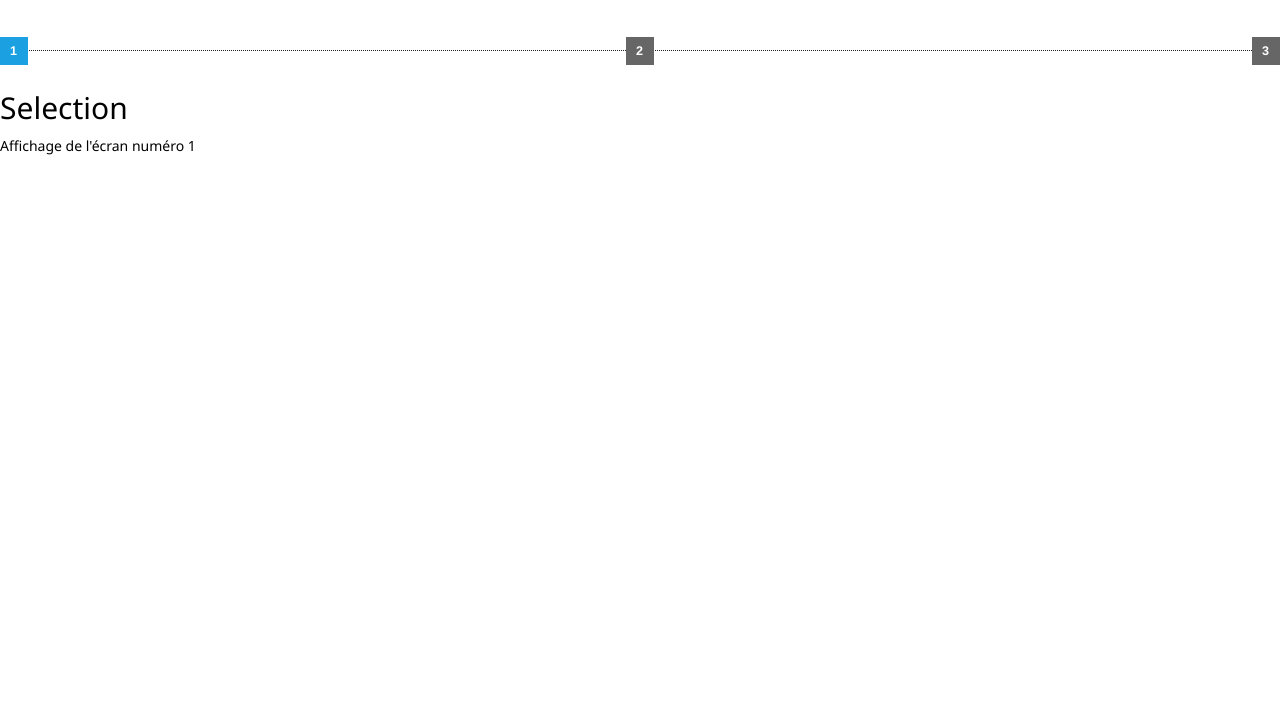
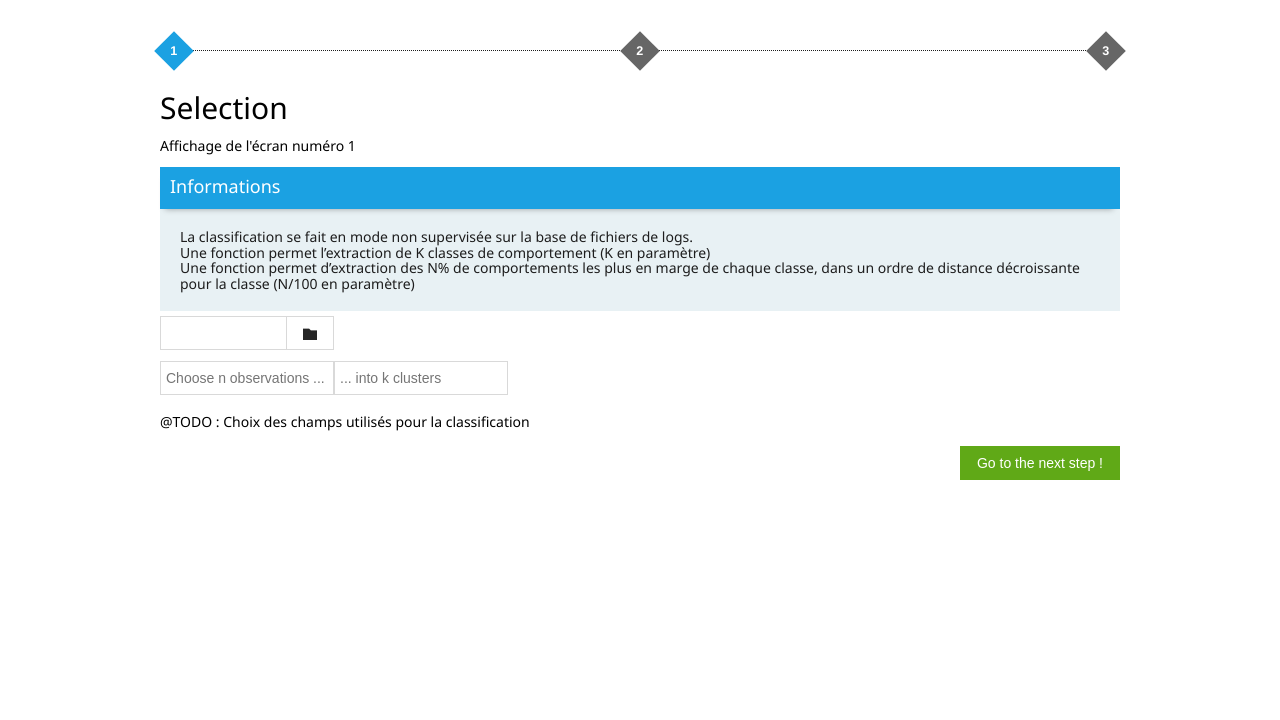
Before and after one commit to Altraya/detection_spam, a Django app: a page that uses detection_spam_project/templates/base.html in a window 1280 px wide. Shown: the top 720 px of the page. Before the commit the page ends 155 px from the top, so only its background shows below. Run offline with Django 3.2, Linux system fonts and the light colour scheme.

Commit message:
Vue du 1er ecran termine manque seulement le form post et la partie choix des champs utilises a voir avec le reste du groupe

```diff
--- a/detection_spam_project/clustering/templates/ecran1.html
+++ b/detection_spam_project/clustering/templates/ecran1.html
@@ -1,7 +1,7 @@
 {% extends "base.html" %}
 {% block title %}{{ block.super }} Accueil {% endblock %}
 {% block stepper %}
-    <div class="stepper" id="stepper"></div>
+    <div class="stepper diamond" id="stepper"></div>
     <script>
         $(function(){
             $("#stepper").stepper();
@@ -10,6 +10,70 @@
 {% endblock %}
 
 {% block content %}
-    <h2>Selection</h2>
-    <p>Affichage de l'écran numéro {{id_screen}}</p>
+	<div class="row cells1">
+		<div class="cell">
+		    <h2>Selection</h2>
+		    <p>Affichage de l'écran numéro {{id_screen}}</p>
+		    <div id="info">
+		    	<div class="panel">
+				    <div class="heading">
+				        <span class="title">Informations</span>
+				    </div>
+				    <div class="content padding20">
+				        La classification se fait en mode non supervisée sur la base de fichiers de logs.<br/>
+
+				        Une fonction permet l’extraction de K classes de comportement (K en paramètre)<br/>
+
+				        Une fonction permet d’extraction des N% de comportements les plus en marge de chaque classe, dans un ordre de distance décroissante
+						pour la classe (N/100 en paramètre)<br/>
+				    </div>
+				</div>
+		    </div>
+		</div>
+	</div>
+
+	<div class="row cells1">
+		<div class="cell">
+		    <form>
+
+				<div class="row cells1">
+					<div class="cell">
+		    			<div class="input-control file" data-role="input">
+			    			<input type="file">
+				    		<button class="button">
+				    			<span class="mif-folder"></span>
+				    		</button>
+						</div>
+					</div>
+				</div>
+
+				<div class="row cells2 flexi">
+					<div class="cell">
+						<div class="input-control text">
+						    <input type="text" placeholder="Choose n observations ...">
+						</div>
+					</div>
+					<div class="cell">
+						<div class="input-control text">
+						    <input type="text" placeholder="... into k clusters">
+						</div>
+					</div>
+				</div>
+
+				<div class="row cells1">
+					<div class="cell">
+						<p>@TODO : Choix des champs utilisés pour la classification </p>
+
+					</div>
+				</div>
+
+				<div class="row cells1">
+					<div class="cell">
+					<input class="success right" type="button" value="Go to the next step !">
+					</div>
+				</div>
+
+		    </form>
+		</div>
+	</div>
 {% endblock %}
--- /dev/null
+++ b/detection_spam_project/static/css/style.css
@@ -0,0 +1,9 @@
+.flexi
+{
+	display: inline-flex;
+}
+
+.right
+{
+	float: right;
+}
--- a/detection_spam_project/templates/base.html
+++ b/detection_spam_project/templates/base.html
@@ -9,6 +9,8 @@
 		{% block css %}
 			{% load static %}
 			<link rel="stylesheet" href="{% static 'css/metro.min.css' %}" />
+			<link rel="stylesheet" href="{% static 'css/metro-icons.css' %}" />
+			<link rel="stylesheet" href="{% static 'css/style.css' %}" />
 		{% endblock %}
 
 		{% block js%}
@@ -18,6 +20,7 @@
 		{% endblock %}
 	</head>
 	<body>
+		<div class="margin20">
 			<nav>
 				{% block nav %}
 
@@ -25,15 +28,20 @@
 			</nav>
 
 			<section id="content">
-			<section id="stepper">
+				<div class="container">
+
 					{% block stepper %}
 
 					{% endblock %}
-			</section>
+
 					{% block content %}
 
+
 					{% endblock %}
+
+				</div>
 			</section>
+		</div>
 	</body>
 	<footer>
 		{% block footer %}
```
Lines whose indentation alone changed are shown as unchanged.
